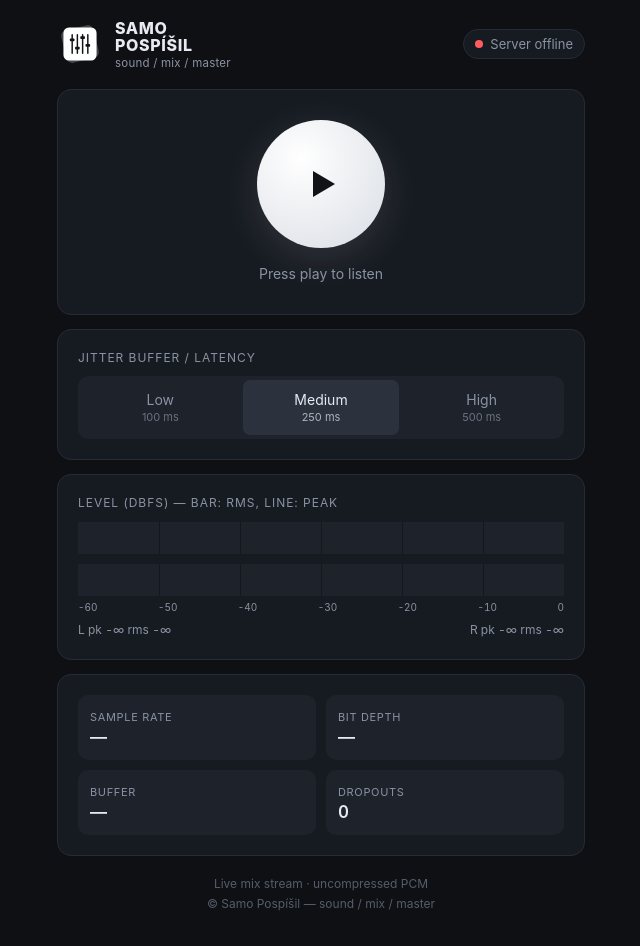
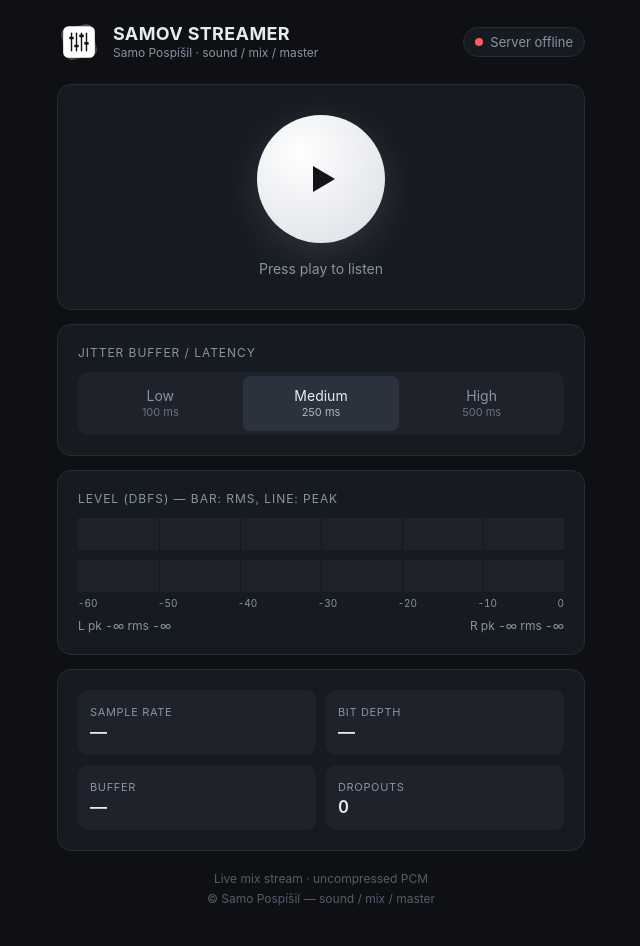
Before and after one commit to dredaty/mix-streamer, a plain HTML site: page web/index.html in a window 1280 px wide. Shown: the whole page, without its empty margins (319-959 px from the left). Drawn offline with Linux system fonts and the light colour scheme; no server answers.

Commit message:
Web player header matches plugin: 'Samov Streamer' + name/tagline
Co-Authored-By: Claude Opus 5.5 <noreply@anthropic.com>
Claude-Session: https://claude.ai/code/session_0125wssEXXgynBYJ8JT5zHn8

```diff
--- a/web/index.html
+++ b/web/index.html
@@ -4,7 +4,7 @@
 <meta charset="utf-8">
 <meta name="viewport" content="width=device-width, initial-scale=1, viewport-fit=cover">
 <meta name="theme-color" content="#0e1014">
-<title>Samo Pospíšil · Live Mix</title>
+<title>Samov Streamer · Samo Pospíšil</title>
 <link rel="icon" href="logo.svg" type="image/svg+xml">
 <style>
   :root {
@@ -20,9 +20,10 @@
   main { max-width: 560px; margin: 0 auto; padding: max(20px, env(safe-area-inset-top)) 16px 32px; }
   header { display: flex; align-items: center; justify-content: space-between; margin-bottom: 20px; }
   .brand { display: flex; align-items: center; gap: 12px; }
-  .brand img { width: 46px; height: 46px; display: block; }
-  .brand h1 { font-size: 16px; font-weight: 800; letter-spacing: .04em; line-height: 1.05; margin: 0; text-transform: uppercase; }
-  .brand small { display: block; font-size: 11.5px; font-weight: 400; letter-spacing: .02em; color: var(--dim); text-transform: none; margin-top: 3px; }
+  .brand img { width: 44px; height: 44px; display: block; flex: none; }
+  .brand h1 { font-size: 18px; font-weight: 700; letter-spacing: .02em; line-height: 1.15; margin: 0; text-transform: uppercase; white-space: nowrap; }
+  .brand small { display: block; font-size: 12px; font-weight: 400; letter-spacing: 0; color: var(--dim); text-transform: none; margin-top: 2px; white-space: nowrap; }
+  @media (max-width: 400px) { .brand h1 { font-size: 16px; } .brand small { font-size: 11px; } .brand img { width: 38px; height: 38px; } }
   .pill { display: inline-flex; align-items: center; gap: 7px; font-size: 13px; color: var(--dim);
     background: var(--panel); border: 1px solid var(--line); padding: 5px 11px; border-radius: 99px; }
   .dot { width: 8px; height: 8px; border-radius: 50%; background: var(--err); }
@@ -62,7 +63,7 @@
   <header>
     <div class="brand">
       <img src="logo.svg" alt="">
-      <h1>Samo<br>Pospíšil<small>sound / mix / master</small></h1>
+      <h1>Samov Streamer<small>Samo Pospíšil · sound / mix / master</small></h1>
     </div>
     <div class="pill"><i class="dot" id="srcDot"></i><span id="srcText">Connecting…</span></div>
   </header>
```
